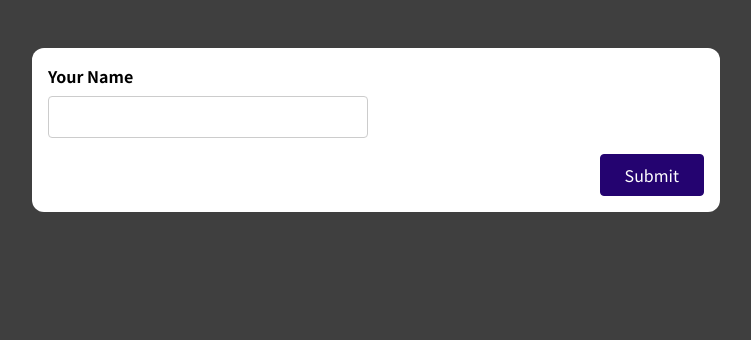
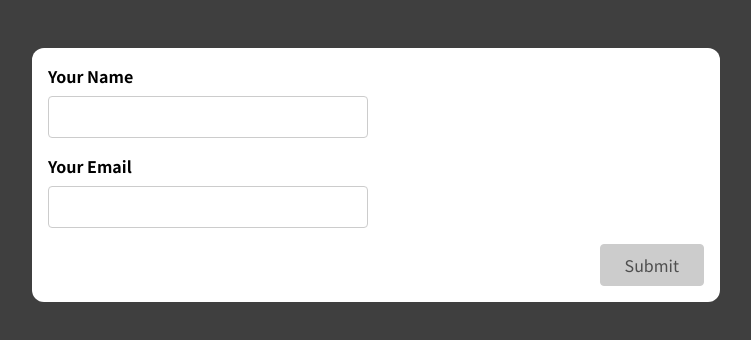
Before and after one commit to byeongjae-kang/user-input, a React (Create React App) app: page / in a window 1280 px wide. Shown: the top 340 px of the page, without its empty margins (264-1015 px from the left). Built offline with nearby package versions, Linux system fonts and the light colour scheme.

Commit message:
add email input and validation

```diff
--- a/src/components/SimpleInput.js
+++ b/src/components/SimpleInput.js
@@ -3,31 +3,56 @@ import { useState } from "react";
 const SimpleInput = (props) => {
   const [username, setUsername] = useState("");
   const [usernameIsEntered, setUsernameIsEntered] = useState(false);
+  const [email, setEmail] = useState("");
+  const [emailIsEntered, setEmailIsEntered] = useState(false);
 
   const usernameIsValid = username.trim() !== "";
   const usernameIsInvalid = !usernameIsValid && usernameIsEntered;
+  const emailIsValid = email.includes("@");
+  const emailIsInvalid = !emailIsValid && emailIsEntered;
 
-  const userInputHandler = (e) => {
+  let formIsValid = false;
+
+  if (usernameIsValid && emailIsValid) {
+    formIsValid = true;
+  }
+
+  const usernameInputHandler = (e) => {
     setUsername(e.target.value);
   };
 
-  const userInputBlurHandler = () => {
+  const usernameInputBlurHandler = () => {
     setUsernameIsEntered(true);
+  };
+
+  const emailInputHandler = (e) => {
+    setEmail(e.target.value);
+  };
+
+  const emailInputBlurHandler = () => {
+    setEmailIsEntered(true);
   };
 
   const submitHandler = (e) => {
     e.preventDefault();
     setUsernameIsEntered(true);
+    setEmailIsEntered(true);
 
-    if (!usernameIsValid) {
+    if (usernameIsInvalid || emailIsInvalid) {
       return;
     }
 
     setUsername("");
+    setEmail("");
     setUsernameIsEntered(false);
+    setEmailIsEntered(false);
   };
 
   const nameInputClasses = usernameIsInvalid
+    ? "form-control invalid"
+    : "form-control";
+
+  const emailInputClasses = emailIsInvalid
     ? "form-control invalid"
     : "form-control";
 
@@ -39,15 +64,28 @@ const SimpleInput = (props) => {
           type="text"
           id="name"
           value={username}
-          onChange={userInputHandler}
-          onBlur={userInputBlurHandler}
+          onChange={usernameInputHandler}
+          onBlur={usernameInputBlurHandler}
         />
         {usernameIsInvalid && (
           <p className="error-text">Name must not be empty!!</p>
         )}
       </div>
+      <div className={emailInputClasses}>
+        <label htmlFor="email">Your Email</label>
+        <input
+          type="email"
+          id="email"
+          value={email}
+          onChange={emailInputHandler}
+          onBlur={emailInputBlurHandler}
+        />
+        {emailIsInvalid && (
+          <p className="error-text">Please enter a valid email</p>
+        )}
+      </div>
       <div className="form-actions">
-        <button disabled={usernameIsInvalid}>Submit</button>
+        <button disabled={!formIsValid}>Submit</button>
       </div>
     </form>
   );
```
